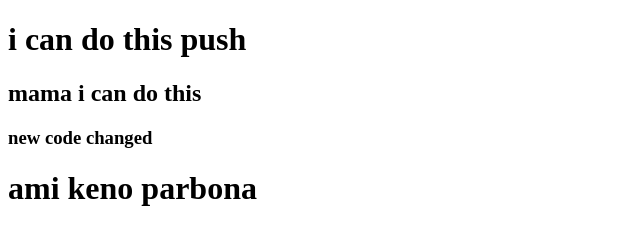
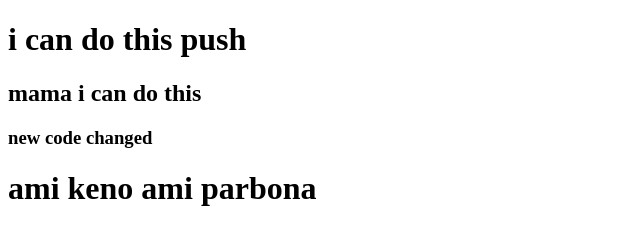
Before and after one commit to ErinZahan/my-second-repo, a plain HTML site: page index.html in a window 1280 px wide. Shown: the whole page, without its empty margins (0-640 px from the left). Drawn offline with Linux system fonts and the light colour scheme.

```diff
--- a/index.html
+++ b/index.html
@@ -10,6 +10,7 @@
     <h1>i can do this push</h1>
     <h2>mama i can do this</h2>
     <h3>new code changed</h3>
-    <h1>ami keno parbona</h1>
+    <h1>ami keno ami parbona</h1>
+
 </body>
 </html>
```
